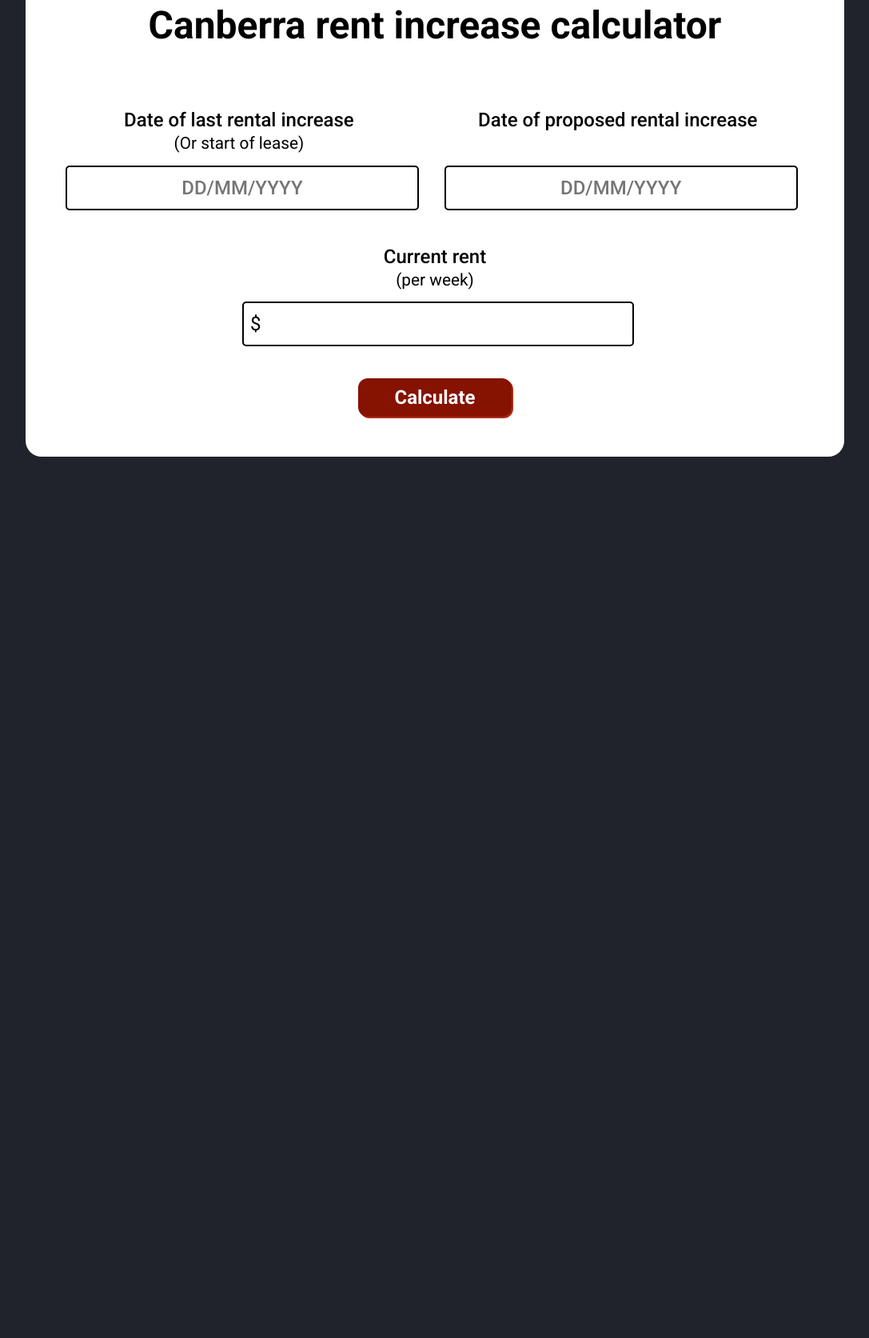
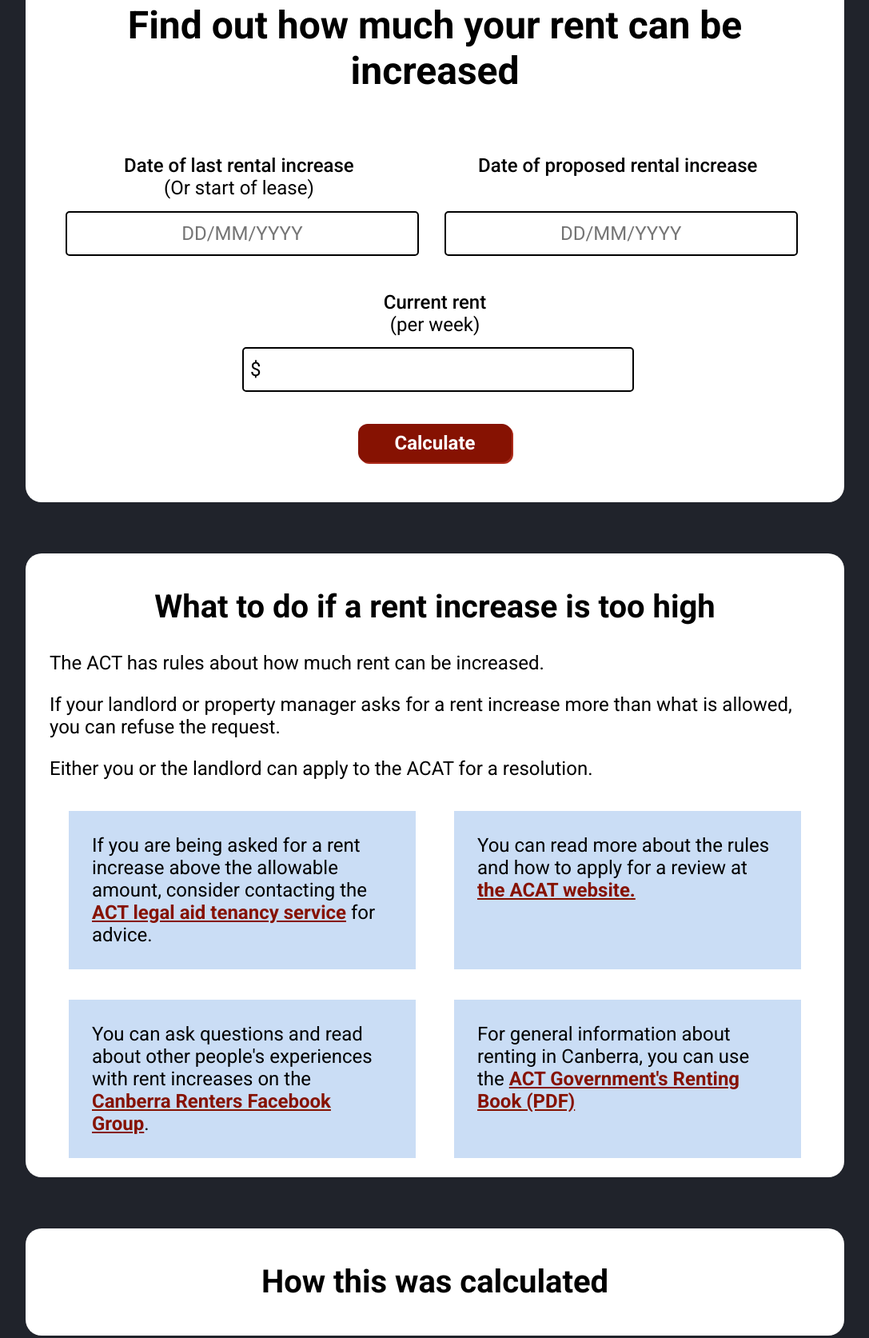
Before and after one commit to tichaelmurvey/rent-increase-calculator, a plain HTML site: page index.html in a window 1280 px wide. Shown: the part 103-1776 px from the top of the page at 80% size, without its empty margins (96-1183 px from the left). Before the commit the page ends 800 px from the top, so only its background shows below. Drawn offline with nearby package versions, Linux system fonts and the light colour scheme.

Commit message:
Added links to resources

```diff
--- a/index.html
+++ b/index.html
@@ -12,24 +12,24 @@
   </head>
   <body>
     <div class="container">
-    <h1>Canberra rent increase calculator</h1>
+    <h1>Find out how much your rent can be increased</h1>
       <div class="fields">
         <div class="date">
       <label for="Q1" >
-        <p>Date of last rental increase<br />
+        <p class="primary">Date of last rental increase<br />
         <span class="secondary">(Or start of lease)</span></p>
       </label>
       <input id="Q1" placeholder="DD/MM/YYYY" type="text" />
     </div>
     <div class="date">
       <label for="Q2" >
-        <p>Date of proposed rental increase</p>
+        <p class="primary">Date of proposed rental increase</p>
 
         </label>
       <input id="Q2" placeholder="DD/MM/YYYY" type="text" />
     </div>
       <label for="current-rent">
-        <p>Current rent<br />
+        <p class="primary">Current rent<br />
           <span class="secondary">(per week)</span>
         </p>
 
@@ -54,6 +54,21 @@
         </div>
       </div>
   </div>
+  <div class="container">
+    <h2>What to do if a rent increase is too high</h2>
+    <p>The ACT has rules about how much rent can be increased.</p>
+    <p>If your landlord or property manager asks for a rent increase more than what is allowed, you can refuse the request.</p>
+    <p>Either you or the landlord can apply to the ACAT for a resolution.</p>
+    <div class="options">
+    <p>If you are being asked for a rent increase above the allowable amount, consider contacting the <a href="https://www.acat.act.gov.au/case-types/rental-disputes">ACT legal aid tenancy service</a> for advice.</p>
+    <p>You can read more about the rules and how to apply for a review at <a href="https://www.acat.act.gov.au/case-types/rental-disputes/rent-increases">the ACAT website.</a></p>
+    <p>You can ask questions and read about other people's experiences with rent increases on the <a href="https://www.facebook.com/groups/canberrarenters">Canberra Renters Facebook Group</a>.</p>
+    <p>For general information about renting in Canberra, you can use the <a href="https://justice.act.gov.au/sites/default/files/2021-01/Renting%20Book%202021.pdf">ACT Government's Renting Book (PDF)</a></p>
+  </div>
+  </div>
+  <div class="container">
+    <h2>How this was calculated</h2>
+  </div>
     <script
       src="https://code.jquery.com/jquery-3.6.0.js"
       integrity="sha256-H+K7U5CnXl1h5ywQfKtSj8PCmoN9aaq30gDh27Xc0jk="
--- a/style.css
+++ b/style.css
@@ -9,6 +9,11 @@ body{
 
 p {
     margin-bottom: .9rem;
+}
+label, input, .date{
+    text-align: center;
+    width: 100%;
+    font-weight: 00;
 }
 
 .container{
@@ -25,13 +30,23 @@ p {
     flex-wrap: wrap;
 }
 
+h1, h2 {
+    text-align: center;
+}
+
 h1 {
     font-size: 3rem;
-    text-align: center;
+}
+
+h2 {
+    font-size: 2.5rem;
 }
 .secondary {
     font-weight: 400;
-    font-size: 1.3rem;
+}
+
+.primary {
+    font-weight: 500;
 }
 
 input {
@@ -59,11 +74,19 @@ button {
     padding: 10px;
 }
 
-label, input, p, .date{
-    text-align: center;
-    width: 100%;
-    font-weight: 500;
+a {
+    color: #861202;
+    font-weight: 600;
 }
+
+a:hover {
+    color: #690c00;
+}
+
+button:hover {
+    background-color:#690c00;
+}
+
 
 .results{
     display: none;
@@ -123,4 +146,34 @@ label, input, p, .date{
         width: min-content;
         min-width: 50%;
     }
+    .options{
+        display: flex;
+        flex-wrap: wrap;
+        justify-content: space-around;
+    }
+
+    .options p{
+        max-width: 45%;
+        padding: 0 12px;
+
+    }
 }
+.options p{
+    padding: 3%;
+    box-sizing: border-box;
+    background-color: #caddf5;
+}
+
+/* .options p:nth-child(1){
+    background-color: #b2fab6;
+} */
+
+/* .options p:nth-child(2){
+    border: #f5f4ca;
+}
+.options p:nth-child(3){
+    border: #caf5dd;
+}
+.options p:nth-child(4){
+    border: #eecaf5;
+}  */
```
